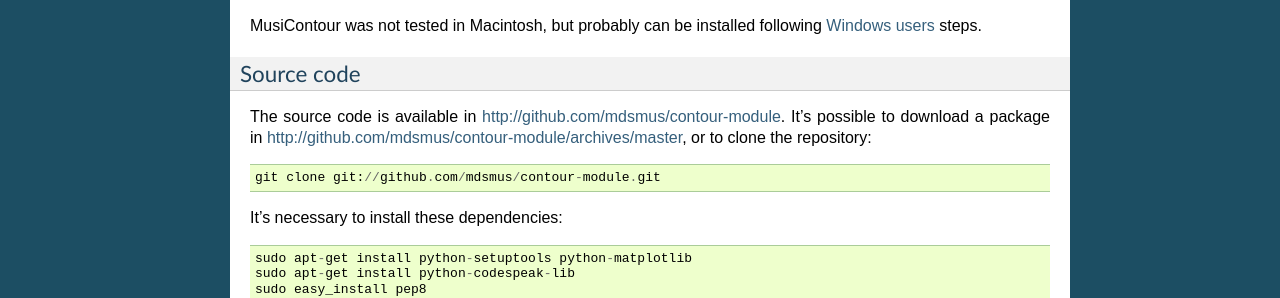
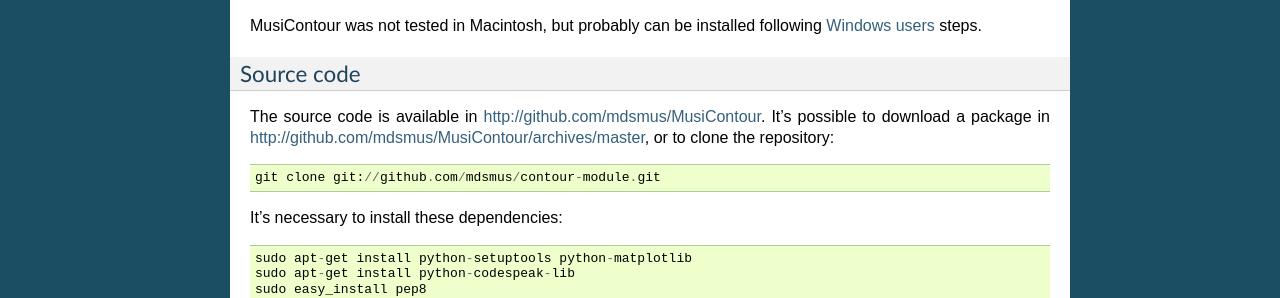
Before and after one commit to msampaio/musicontour, a Sphinx documentation site: the page built from doc/install.rst, in a window 1280 px wide. Shown: the part 1104-1402 px from the top of the page. Built offline with Sphinx 7.4.7, drawn with Linux system fonts in a browser that asks for light colours; formulas are drawn with MathJax 3; some of the changed lines change nothing that is shown.

Commit message:
Fixes github url

```diff
--- a/doc/install.rst
+++ b/doc/install.rst
@@ -50,8 +50,8 @@
 ~~~~~~~~~~~
 
 The source code is available in
-http://github.com/mdsmus/contour-module. It's possible to download a
-package in http://github.com/mdsmus/contour-module/archives/master, or
+http://github.com/mdsmus/MusiContour. It's possible to download a
+package in http://github.com/mdsmus/MusiContour/archives/master, or
 to clone the repository::
 
  git clone git://github.com/mdsmus/contour-module.git
```
